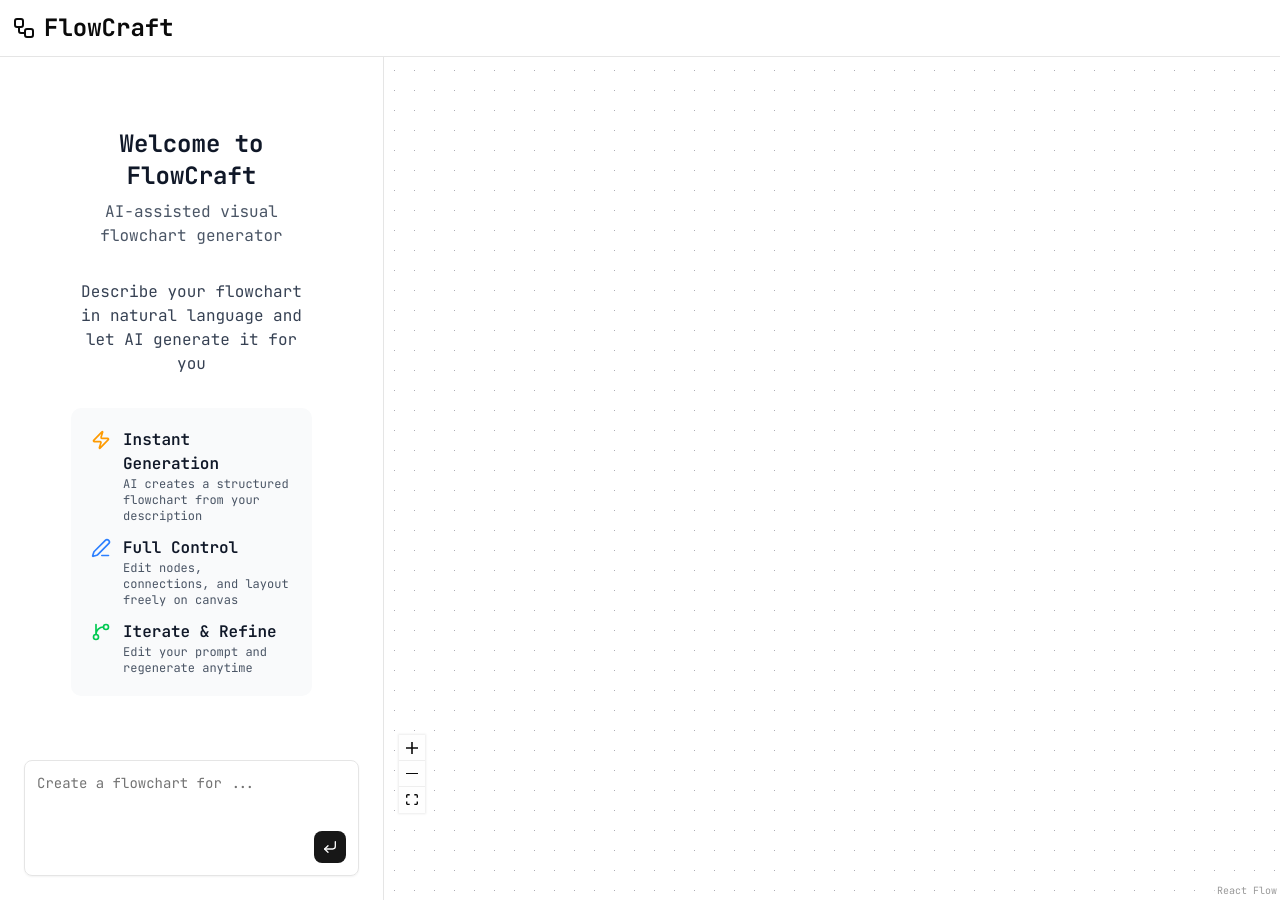
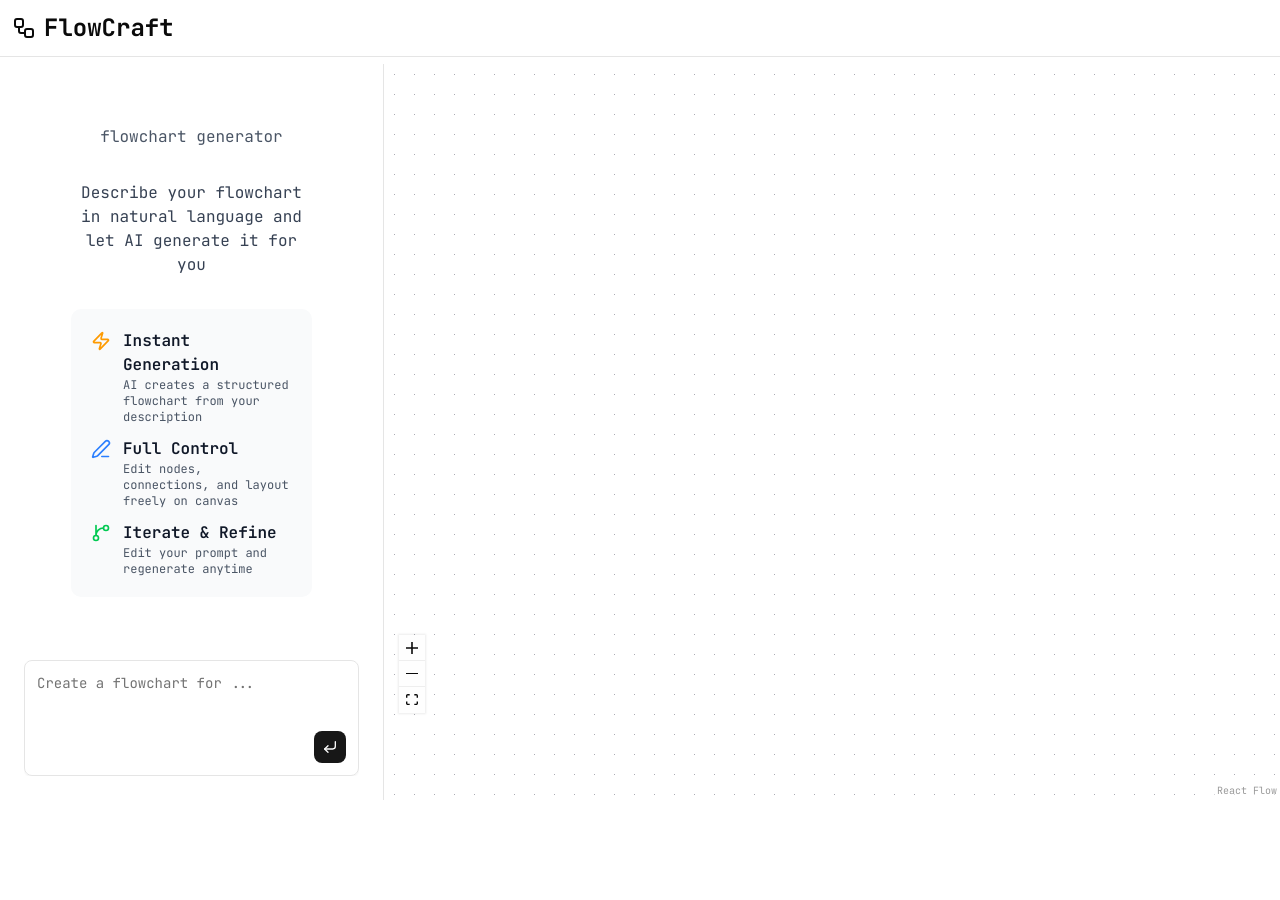
Before and after one commit to krsnna-05/FlowCraft, a React (Vite) app in the folder frontend/: page / in a window 1280 px wide. After the commit the page ends 800 px from the top, so only its background shows below. Built offline with nearby package versions, Linux system fonts and the light colour scheme.

Commit message:
feat: enhance layout and overflow handling in App, AppSidebar, AppConversation, and Chatbot components

```diff
--- a/frontend/src/App.tsx
+++ b/frontend/src/App.tsx
@@ -77,10 +77,10 @@ export default function App() {
   return (
     <div className="w-screen h-screen flex flex-col jetbrains-mono">
       <TopBar />
-      <div className="flex flex-1 relative">
+      <div className="flex flex-1 relative overflow-hidden pt-16">
         {/* Sidebar - hidden on mobile unless mobileView is "sidebar" */}
         <div
-          className={`${mobileView === "sidebar" ? "block" : "hidden"} md:block w-full md:w-96`}
+          className={`${mobileView === "sidebar" ? "block" : "hidden"} md:block w-full md:w-96 h-full overflow-hidden`}
         >
           <AppSidebar />
         </div>
--- a/frontend/src/components/FlowChart/Sidebar/AppConversation.tsx
+++ b/frontend/src/components/FlowChart/Sidebar/AppConversation.tsx
@@ -1,7 +1,6 @@
 import {
   Conversation,
   ConversationContent,
-  ConversationEmptyState,
   ConversationScrollButton,
 } from "@/components/ai-elements/conversation";
 import {
@@ -69,7 +68,7 @@ const EmptyState = () => (
 
 const AppConversation = ({ messages }: AppConversationProps) => {
   return (
-    <Conversation className="max-h-145 md:max-h-200">
+    <Conversation className="flex-1 overflow-y-auto">
       <ConversationContent>
         {messages.length === 0 ? (
           <EmptyState />
--- a/frontend/src/components/FlowChart/Sidebar/AppSidebar.tsx
+++ b/frontend/src/components/FlowChart/Sidebar/AppSidebar.tsx
@@ -2,7 +2,7 @@ import Chatbot from "./Chatbot";
 
 const AppSidebar = () => {
   return (
-    <div className=" mx-auto p-6 relative border-r border-border pt-16 flex h-full">
+    <div className="mx-auto p-4 md:p-6 relative border-r border-border md:pt-16 flex h-full flex-col overflow-hidden">
       <Chatbot />
     </div>
   );
--- a/frontend/src/components/FlowChart/Sidebar/Chatbot.tsx
+++ b/frontend/src/components/FlowChart/Sidebar/Chatbot.tsx
@@ -11,7 +11,7 @@ const Chatbot = () => {
   });
 
   return (
-    <div className="flex flex-col flex-1">
+    <div className="flex flex-col flex-1 overflow-hidden">
       <AppConversation messages={messages} />
       <AppPromptInput
         status={status}
```
